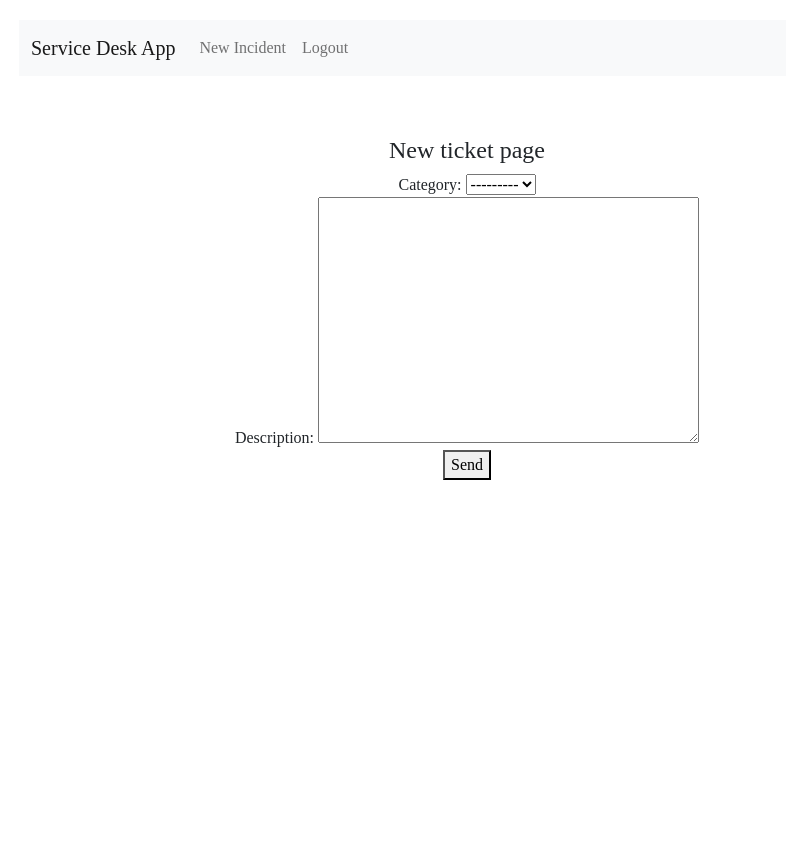
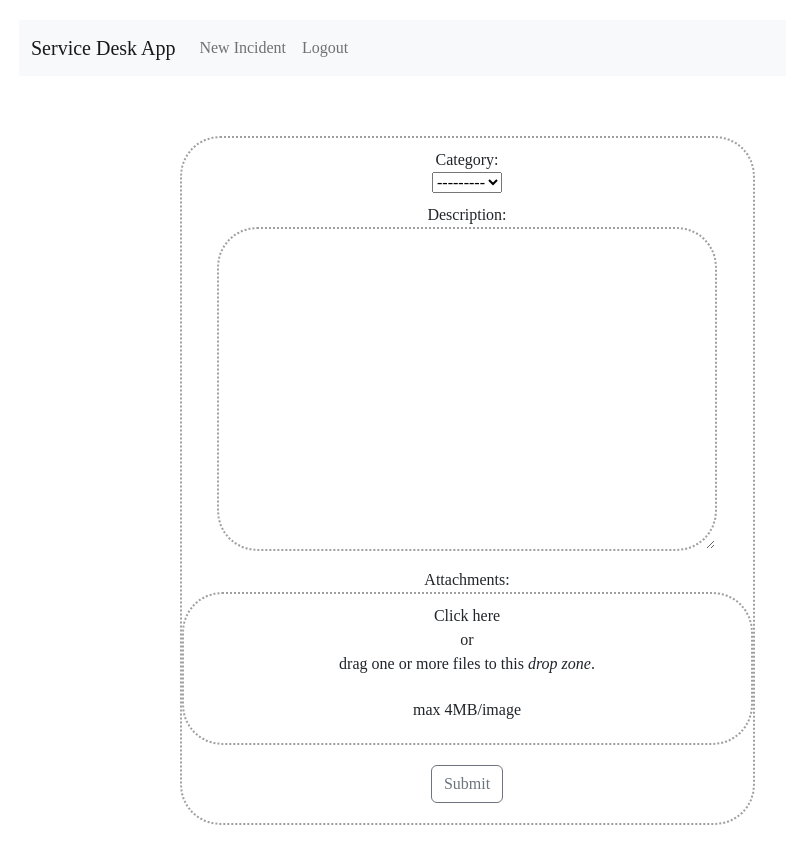
Before and after one commit to bdrab/ServiceDeskApp, a Django app: page /create in a window 1280 px wide. Shown: the whole page, without its empty margins (173-959 px from the left). Before the commit the page ends 480 px from the top, so only its background shows below. Run offline with Django 4.2, Linux system fonts and the light colour scheme; the visitor is signed in with stand-in values (Sample User, id 1); data that the repository does not hold is empty; some web fonts are replaced.

Commit message:
added "raising new incident with attachments" functionality

```diff
--- a/servicedeskapp/incident/models.py
+++ b/servicedeskapp/incident/models.py
@@ -31,7 +31,7 @@ class Incident(models.Model):
     owner = models.ForeignKey(User, on_delete=models.CASCADE, null=False)
     assigned_to = models.ForeignKey(User, on_delete=models.CASCADE, blank=True, null=True, related_name="engineer", default=None)
     assignment_group = models.ForeignKey(Group, on_delete=models.CASCADE, blank=True, null=True, related_name="group", default=None)
-    number = models.IntegerField(default=time.time_ns())
+    number = models.IntegerField(default=time.time_ns)
     category = models.ForeignKey(Category, on_delete=models.CASCADE, default=None)
     created = models.DateTimeField(auto_now_add=True)
     closed = models.DateTimeField(null=True, blank=True)
--- /dev/null
+++ b/servicedeskapp/static/js/create-incident.js
@@ -0,0 +1,77 @@
+const dropDIV = document.querySelector("#drop_zone")
+const fileField = document.querySelector("#file")
+const chosenFilesList = document.querySelector(".chosen-files-list")
+const submitBTN = document.querySelector(".btn-submit")
+const categoryINC = document.querySelector("#id_category")
+const descriptionINC = document.querySelector("#id_description")
+const FILE_SIZE = 4194304
+
+
+
+fileField.addEventListener("change", event => {
+    chosenFilesList.textContent = "";
+    [...fileField.files].forEach(item =>{
+        if (item.size <= FILE_SIZE){
+            const li = document.createElement("li");
+            chosenFilesList.append(li);
+            li.textContent = item["name"];
+        }
+    })
+})
+
+
+dropDIV.addEventListener("drop", event => {
+    event.preventDefault();
+    let formData = new FormData();
+    let dataTransfer = new DataTransfer();
+    if (event.dataTransfer.items) {
+        [...event.dataTransfer.items].forEach(item => {
+            const file = item.getAsFile();
+            if (file.size <= FILE_SIZE){
+                    dataTransfer.items.add(file);
+            }
+        })
+    fileField.files = dataTransfer.files;
+    fileField.dispatchEvent(new Event("change"))
+  }
+})
+dropDIV.addEventListener("dragover", event => {
+  event.preventDefault();
+})
+
+
+
+
+
+
+
+submitBTN.addEventListener("click", async event => {
+    let filesCounter = Array.from(fileField.files).length
+    if(filesCounter != 0){
+        let data = new FormData()
+        Array.from(fileField.files).forEach(element => {
+            data.append('file', element)
+        })
+        console.log(data);
+        data.append('category', categoryINC.value)
+        data.append('description', descriptionINC.value)
+
+        let response = await fetch('http://192.168.0.136/create', {
+                        method: "POST",
+                        headers: {'X-CSRFToken': csrftoken},
+                        body: data
+                        });
+
+        responseStatus = await response.status
+        console.log(responseStatus)
+
+        if(responseStatus === 200){
+            chosenFilesList.textContent = "Uploaded successfully!";
+            fileField.files = (new DataTransfer()).files;
+
+        }else{
+            chosenFilesList.textContent = "Uploaded failed!";
+            fileField.files = (new DataTransfer()).files;
+        }
+    }
+})
--- a/servicedeskapp/static/js/main.js
+++ b/servicedeskapp/static/js/main.js
@@ -0,0 +1,16 @@
+function getCookie(name) {
+    let cookieValue = null;
+    if (document.cookie && document.cookie !== '') {
+        const cookies = document.cookie.split(';');
+        for (let i = 0; i < cookies.length; i++) {
+            const cookie = cookies[i].trim();
+            if (cookie.substring(0, name.length + 1) === (name + '=')) {
+                cookieValue = decodeURIComponent(cookie.substring(name.length + 1));
+                break;
+            }
+        }
+    }
+    return cookieValue;
+}
+
+const csrftoken = getCookie('csrftoken');
--- /dev/null
+++ b/servicedeskapp/static/styles/create-inc.css
@@ -0,0 +1,39 @@
+#id_category{
+    display: block;
+    margin: auto;
+    text-align: center;
+}
+
+.new-inc-div, .attachment-div{
+    margin-top: 20px;
+    margin-bottom: 20px;
+    border: 2px dotted #A0A0A3;
+    border-radius: 40px;
+    padding-bottom: 20px;
+}
+
+.attachment-div{
+    margin-top: 0;
+    padding-bottom: 0;
+}
+
+
+textarea{
+    padding: 40px;
+    width: 500px;
+    border-radius: 40px;
+    border: 2px dotted #A0A0A3;
+}
+
+
+.attachments-div{
+    margin-top: 20px;
+    padding: 20px 0px 20px 0px;
+    border: 2px dotted #A0A0A3;
+    border-radius: 40px;
+}
+
+label{
+
+margin-top: 10px;
+}
--- a/servicedeskapp/static/styles/style.css
+++ b/servicedeskapp/static/styles/style.css
@@ -1,7 +1,6 @@
 *{
     margin: 0;
     font-family: Unbounded;
-
 }
 
 p{
--- a/servicedeskapp/website/templates/website/create.html
+++ b/servicedeskapp/website/templates/website/create.html
@@ -3,24 +3,28 @@
 
 
 {% block head-content %}
-    <link rel="stylesheet" href="{% static 'styles/inc-style.css' %}">
+    <link rel="stylesheet" href="{% static 'styles/create-inc.css' %}">
+    <script defer src="{% static 'js/create-incident.js' %}" ></script>
+
 {% endblock %}
 
 
 {% block body-content %}
     <div class="body-content">
-        <h4>New ticket page</h4>
+        <div class="new-inc-div">
+            {{ form.as_div }}
 
-
-
-        <form action="" class="YourFormClass" method="post">
-            {% csrf_token %}
-            {{ form.as_div }}
-            <button type="submit">Send</button>
-        </form>
-
-
-
-
+            <label for="id_attachment">Attachments:</label>
+            <div class="attachment-div" id="id_attachment">
+                <label for="file">
+                    <div id="drop_zone">
+                        <p class="drop-zone-text">Click here <br>or<br> drag one or more files to this <i>drop zone</i>.<br><br><h6>max 4MB/image</h6></p>
+                    </div>
+                </label><br>
+                <input class="hide" type="file" id="file" name="photo" multiple />
+                <p class="chosen-files"><ul class="chosen-files-list"></ul></p>
+            </div>
+            <button type="submit" class="btn btn-outline-secondary btn-submit">Submit</button>
+        </div>
     </div>
 {% endblock %}
--- a/servicedeskapp/website/views.py
+++ b/servicedeskapp/website/views.py
@@ -3,7 +3,7 @@ from django.contrib.auth import authenticate, login, logout
 from django.contrib.auth.models import User
 from django.contrib import messages
 
-from incident.models import Incident, Message, Group, Attachment
+from incident.models import Incident, Message, Group, Attachment, Category
 from website.forms import IncidentForm
 from django.core import serializers
 from django.db.models import Q
@@ -98,12 +98,37 @@ def user_login(request):
 def create_incident(request):
     form = IncidentForm()
     if request.method == "POST":
-        form = IncidentForm(request.POST)
-        inc = form.save(commit=False)
-        inc.owner = request.user
-        group = Group.objects.all().filter(scope=inc.category).first()
-        inc.assignment_group = group
+
+        category = request.POST.get('category')
+        print(category)
+        category = Category.objects.get(pk=category)
+        description = request.POST.get('description')
+        group = Group.objects.all().filter(scope=category).first()
+
+        inc = Incident(owner=request.user, category=category, description=description, assignment_group=group)
         inc.save()
+        for file in request.FILES.getlist("file"):
+            if file.size <= 4194304:
+                try:
+                    print(file.name)
+                    if "." in str(file.name):
+                        name, extension = str(file.name).split(".")
+                    else:
+                        name = file.name
+                        extension = ""
+
+                    if len(name) >= 10:
+                        name = name[:10]
+                    else:
+                        name = name
+
+                    attachment = Attachment(name=name, extension=extension, incident=inc, file=file)
+                    attachment.save()
+                except Exception as e:
+                    print(e)
+                    return HttpResponse("NOT OK")
+        return HttpResponse("ALL OK")
+
     return render(request, "website/create.html", {'form': form})
 
 
```
Also changed, not shown: servicedeskapp/static/js/task-admin-js.js (+0 -17 lines), servicedeskapp/static/js/task-guest-js.js (+0 -16 lines).
